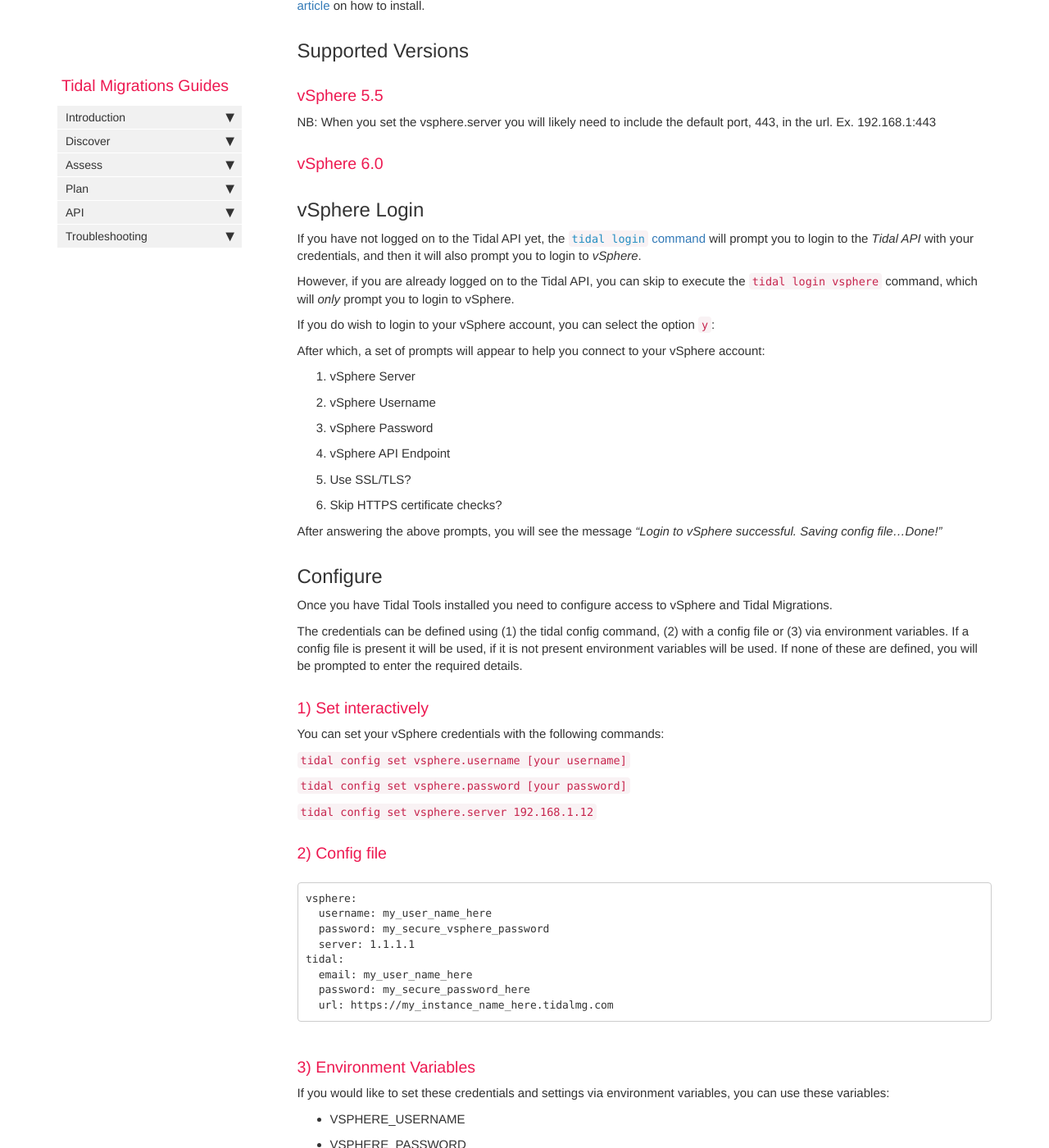
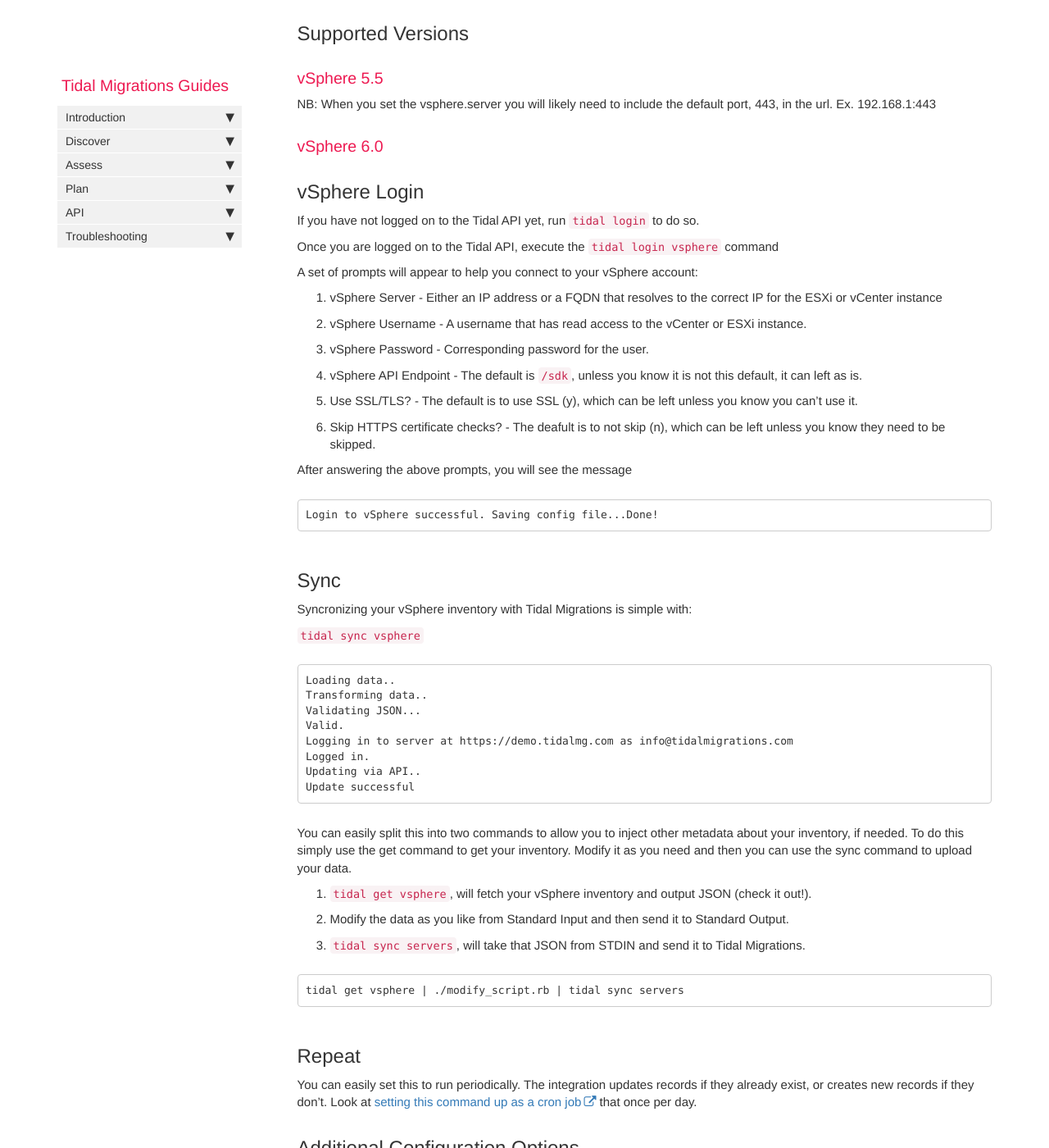
Before and after one commit to tidalmigrations/tidalmigrations.github.io, a Jekyll site: the page built from pages/tidal tools/vsphere.md, in a window 1280 px wide and 1400 px high, scrolled down 570 px. Shown: the whole window at 82% size. Built offline with Jekyll 4.4.1, drawn with Linux system fonts in a browser that asks for light colours; nearby versions of some CDN libraries; comment, search, counter and statistics services are not loaded; some of the changed text lies outside the part shown.

Commit message:
Remove uneeded markdown and spacing

````diff
--- a/pages/tidal tools/vsphere.md
+++ b/pages/tidal tools/vsphere.md
@@ -6,62 +6,87 @@ sidebar: main_sidebar
 permalink: vsphere.html
 folder: tidaltools
 ---
-
-
-
 ## Getting Started
-To get started you will need to have Tidal Tools installed. You can download a copy from https://get.tidal.sh and check out this [article](tidal-tools.html) on how to install.
-
-
+To get started you will need make sure you have a copy of [Tidal Tools](https://get.tidal.sh) and it is [installed](tidal-tools.html).
 
 ## Supported Versions
 ### vSphere 5.5
 NB: When you set the vsphere.server you will likely need to include the default port, 443, in the url. Ex. 192.168.1:443
-
 ### vSphere 6.0
 
 ## vSphere Login
+If you have not logged on to the Tidal API yet, run `tidal login` to do so.
 
-If you have not logged on to the Tidal API yet, the [`tidal login` command](#login) will prompt you to login to the *Tidal API*  with your credentials, and
-then it will also prompt you to login to *vSphere*.
+Once you are logged on to the Tidal API, execute the `tidal login vsphere` command
 
-However, if you are already logged on to the Tidal API, you can skip to execute the `tidal login vsphere` command, which will _only_ prompt you to
-login to vSphere.
+A set of prompts will appear to help you connect to your vSphere account:
 
-If you do wish to login to your vSphere account, you can select the option `y`:
+1. vSphere Server - Either an IP address or a FQDN that resolves to the correct IP for the ESXi or vCenter instance
+2. vSphere Username - A username that has read access to the vCenter or ESXi instance.
+3. vSphere Password - Corresponding password for the user.
+4. vSphere API Endpoint - The default is `/sdk`, unless you know it is not this default, it can left as is.
+5. Use SSL/TLS? - The default is to use SSL (y), which can be left unless you know you can't use it.
+6. Skip HTTPS certificate checks? - The deafult is to not skip (n), which can be left unless you know they need to be skipped.
 
-After which, a set of prompts will appear to help you connect to your vSphere account:
+After answering the above prompts, you will see the message
 
-1. vSphere Server
-2. vSphere Username
-3. vSphere Password
-4. vSphere API Endpoint
-5. Use SSL/TLS?
-6. Skip HTTPS certificate checks?
+```
+Login to vSphere successful. Saving config file...Done!
+```
 
-After answering the above prompts, you will see the message _"Login to vSphere successful. Saving config file...Done!"_
+## Sync {#vsphere-sync}
+Syncronizing your vSphere inventory with Tidal Migrations is simple with:
 
+`tidal sync vsphere`
 
-## Configure
-Once you have Tidal Tools installed you need to configure access to vSphere and Tidal Migrations.
+```
+Loading data..
+Transforming data..
+Validating JSON...
+Valid.
+Logging in to server at https://demo.tidalmg.com as info@tidalmigrations.com
+Logged in.
+Updating via API..
+Update successful
+```
 
-The credentials can be defined using (1) the tidal config command, (2) with a config file or (3) via environment variables. If a config file is present it will be used, if it is not present environment variables will be used. If none of these are defined, you will be prompted to enter the required details.
+You can easily split this into two commands to allow you to inject other metadata about your inventory, if needed.
+To do this simply use the get command to get your inventory.
+Modify it as you need and then you can use the sync command to upload your data.
 
+1. `tidal get vsphere`, will fetch your vSphere inventory and output JSON (check it out!).
 
+2. Modify the data as you like from Standard Input and then send it to Standard Output.
+
+3. `tidal sync servers`, will take that JSON from STDIN and send it to Tidal Migrations.
+
+```
+tidal get vsphere | ./modify_script.rb | tidal sync servers
+```
+
+## Repeat
+You can easily set this to run periodically. The integration updates records if they already exist, or creates new records if they don't.
+Look at [setting this command up as a cron job](https://www.digitalocean.com/community/tutorials/how-to-use-cron-to-automate-tasks-on-a-vps) that once per day.
+
+## Additional Configuration Options
+The integration can be configured with several other methods besides `tidal login`.
+You can use these alternate approaches if they better suite your use case.
+
+The other options are to use, the `tidal config` command, a config file via `--config` or via environment variables.
+If a config file is present it will be used, if it is not present environment variables will be used.
+If neither are present, you will be prompted to enter the required details.
 
 ### 1) Set interactively
-
 You can set your vSphere credentials with the following commands:
 
-``` tidal config set vsphere.username [your username] ```
+`tidal config set vsphere.username [your username]`
 
-``` tidal config set vsphere.password [your password] ```
+`tidal config set vsphere.password [your password]`
 
-``` tidal config set vsphere.server 192.168.1.12 ```
-
-
+`tidal config set vsphere.server 192.168.1.12`
 
 ### 2) Config file
+A file that has similar content to below, called `config.yml`:
 
 ```
 vsphere:
@@ -73,42 +98,13 @@ tidal:
   password: my_secure_password_here
   url: https://my_instance_name_here.tidalmg.com
 ```
+Could be used with a command: `tidal sync vsphere --config config.yml`
 
 ### 3) Environment Variables
-
-If you would like to set these credentials and settings via environment variables, you can use these variables:
+To configure with environment variables, you can use these variables to set the values and Tidal Tools will use them.
 
 - VSPHERE_USERNAME
 - VSPHERE_PASSWORD
 - VSPHERE_SERVER
 - VSPHERE_TLS
 - VSPHERE_INSECURE
-
-## Sync {#vsphere-sync}
-Syncronizing your vSphere inventory with Tidal Migrations is simple with:
-
-`` tidal sync vsphere ``
-
-```
-Loading data..
-Transforming data..
-Validating JSON...
-Valid.
-Logging in to server at https://demo.tidalmg.com as info@tidalmigrations.com
-Logged in.
-Updating via API..
-Update successful
-```
-You can easily split this into two commands to allow you to inject other metadata about your inventory, if needed. To do this simply use the get command to get your inventory. Modify it as you need and then you can use the sync command to upload your data.
-
-1. `tidal get vsphere`, will fetch your vSphere inventory and output JSON (check it out!).
-
-2. Modify the data as you like from Standard Input and then send it to Standard Output.
-
-3. `tidal sync servers`, will take that JSON from STDIN and send it to Tidal Migrations.
-
-`` tidal get vsphere | ./modify_script.rb | tidal sync servers ``
-
-## Repeat
-
-You can easily set this to run periodically. The integration updates records if they already exist, or creates new records if they don't. Look at setting this command up as a cron job, [here is a great resource on how to do that](https://www.digitalocean.com/community/tutorials/how-to-use-cron-to-automate-tasks-on-a-vps).
````
